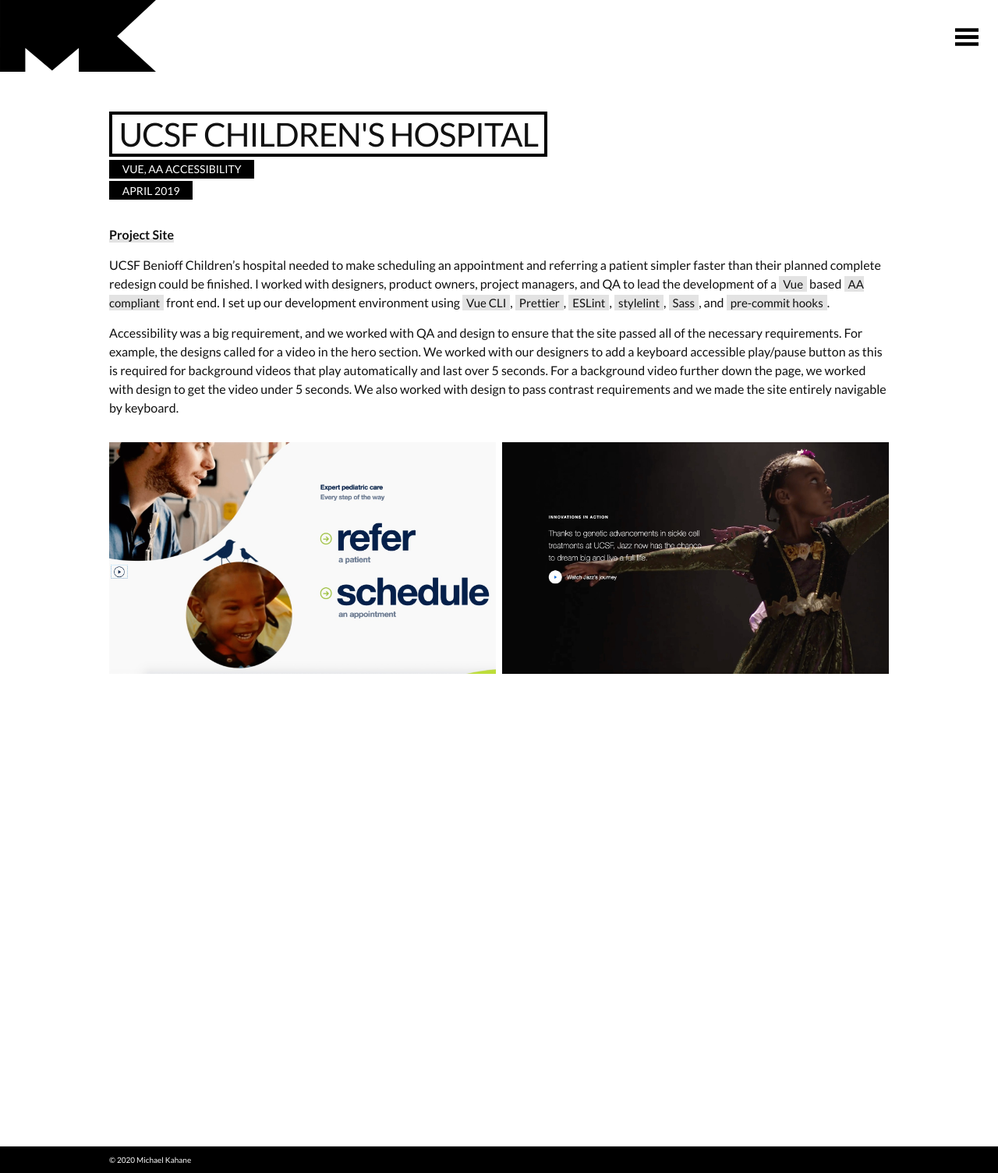
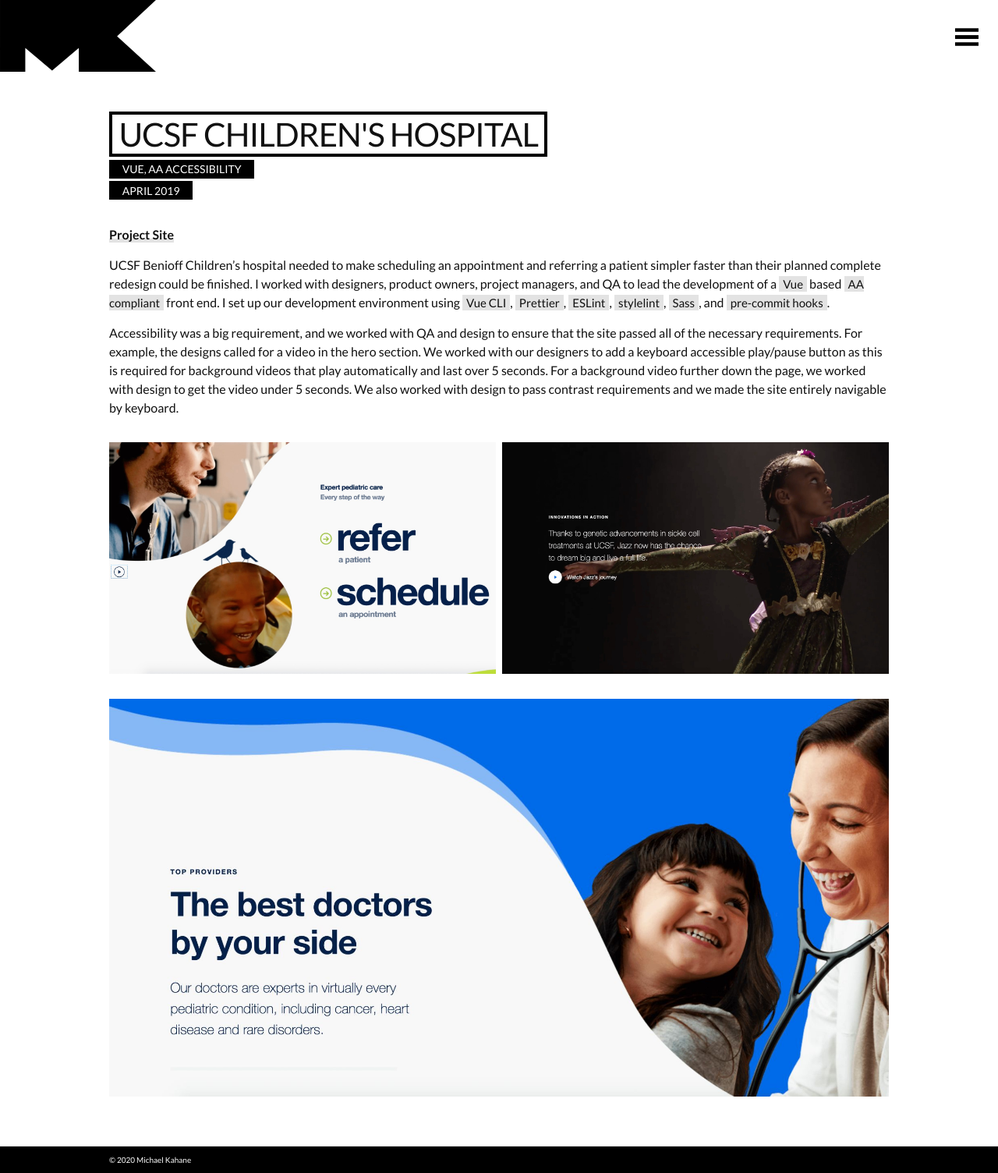
Before and after one commit to LordOfCorners/lordofcorners.github.io, a Jekyll site: the page built from _posts/2016-05-29-ucsf-childrens-hospital.markdown, in a window 1280 px wide. Shown: the whole page at 78% size. Built offline with Jekyll 4.4.1, drawn with Linux system fonts in a browser that asks for light colours.

Commit message:
added one more screenshot to ucsf

```diff
--- a/_posts/2016-05-29-ucsf-childrens-hospital.markdown
+++ b/_posts/2016-05-29-ucsf-childrens-hospital.markdown
@@ -17,3 +17,5 @@
 Accessibility was a big requirement, and we worked with QA and design to ensure that the site passed all of the necessary requirements. For example, the designs called for a video in the hero section. We worked with our designers to add a keyboard accessible play/pause button as this is required for background videos that play automatically and last over 5 seconds. For a background video further down the page, we worked with design to get the video under 5 seconds. We also worked with design to pass contrast requirements and we made the site entirely navigable by keyboard.
 
 {% include image-row.html image2="portfolio/ucsf/hero.jpg" image3="portfolio/ucsf/dancer.jpg" %}
+
+{% include image-row.html image1="portfolio/ucsf/best-doctors.jpg" %}
```
Also changed, not shown: images/portfolio/ucsf/best-doctors.jpg (added).
